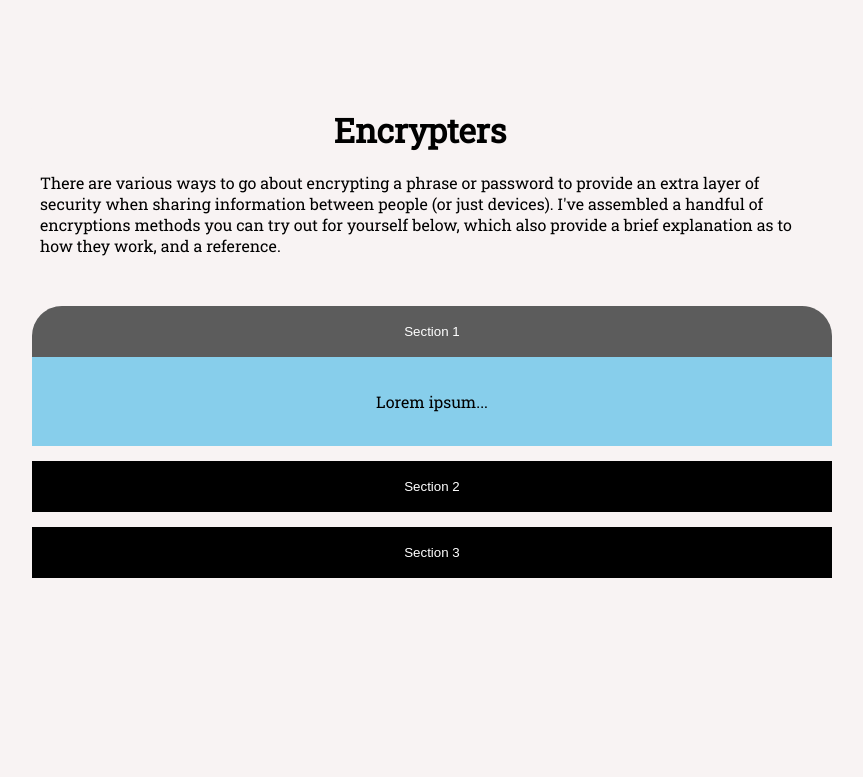
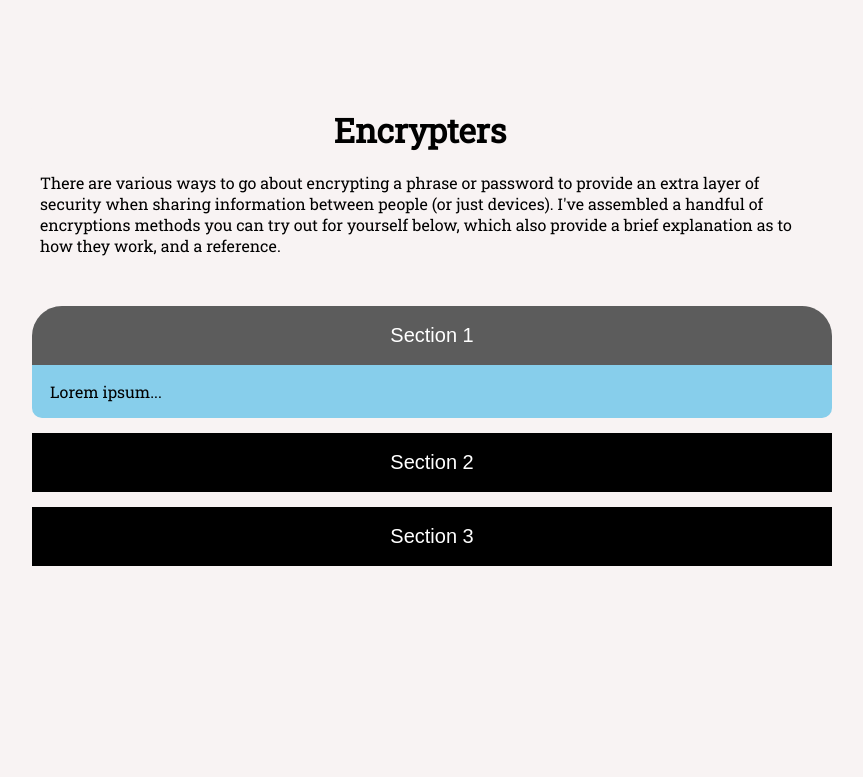
Before and after one commit to smitc29/personalSite, a PHP site: page /Encrypter.html in a window 1280 px wide, after a click on "Section 1". Shown: the top 777 px of the page, without its empty margins (208-1071 px from the left). Run offline with PHP 8.4, Linux system fonts and the light colour scheme.

Commit message:
Simple CSS Changes
minor css changes for appearances

```diff
--- a/css/encrypter.css
+++ b/css/encrypter.css
@@ -21,6 +21,7 @@ body {
   outline: none;
   transition: 0.4s;
   text-align: center;
+  font-size: 20px;
 
   display: block;
   position: relative;
@@ -42,23 +43,25 @@ body {
 .panel {
 
 	max-width: 764px;
-  	padding: 18px;
+  	padding: 0px 18px;
   	width: 85%;
 
 	margin: auto;
 	margin-bottom: 10px;
 
-	text-align: center;
+	border-radius: 0 0 10px 10px;
+	text-align: left;
 	background-color: skyblue;
 
 	display: block;
 	overflow: hidden;
 
+
 }
 
 .panel p
 {
-	text-align: center;
+	text-align: left;
 }
 
 @media only screen and (max-width:950px)  							/* Media Screen for tablet at 640px */
@@ -66,7 +69,7 @@ body {
 	.panel
 	{
 		max-width: 800px;
-  		padding: 5%;
+  		padding: 0 5%;
   		width: 80%;
 	}
 
```
